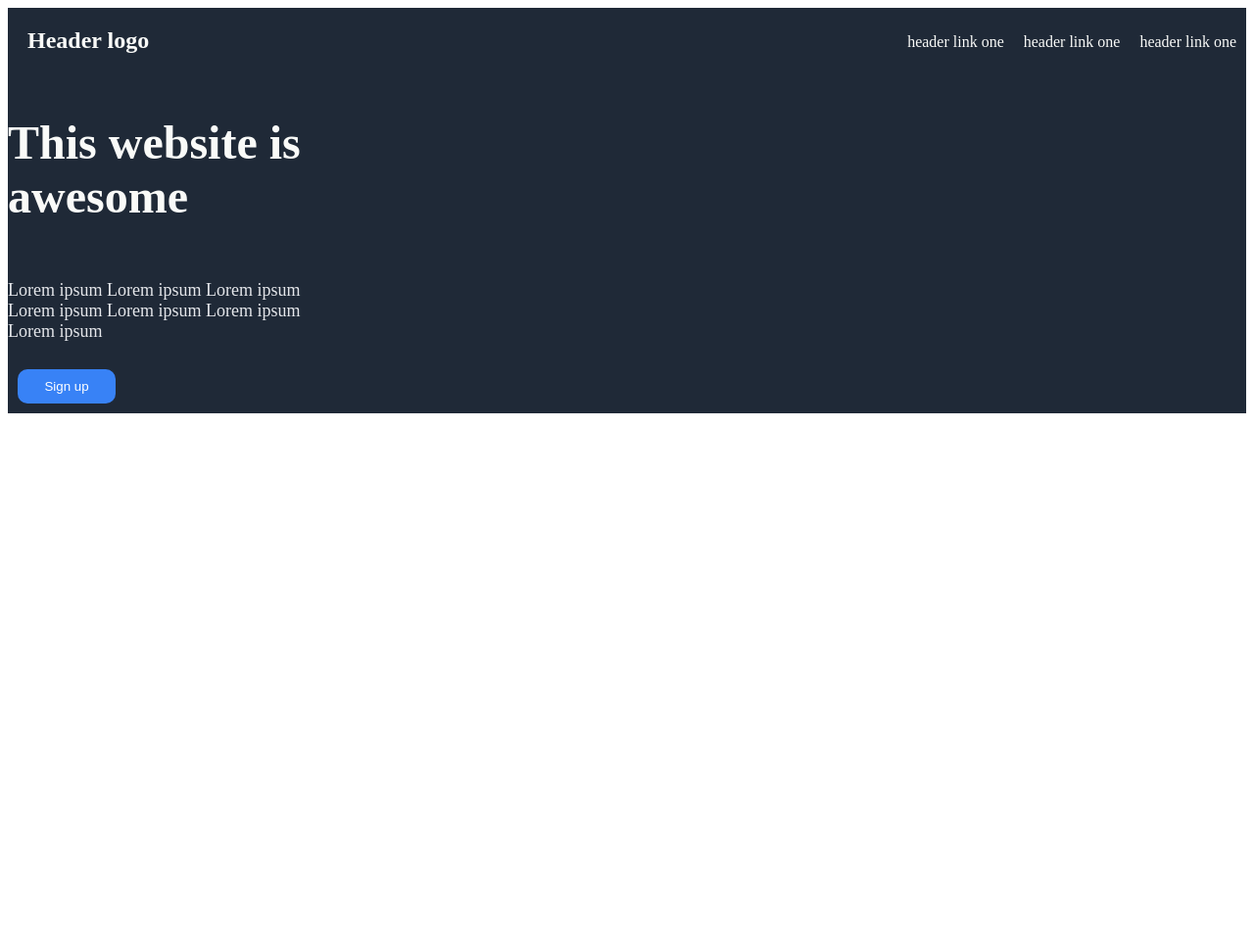
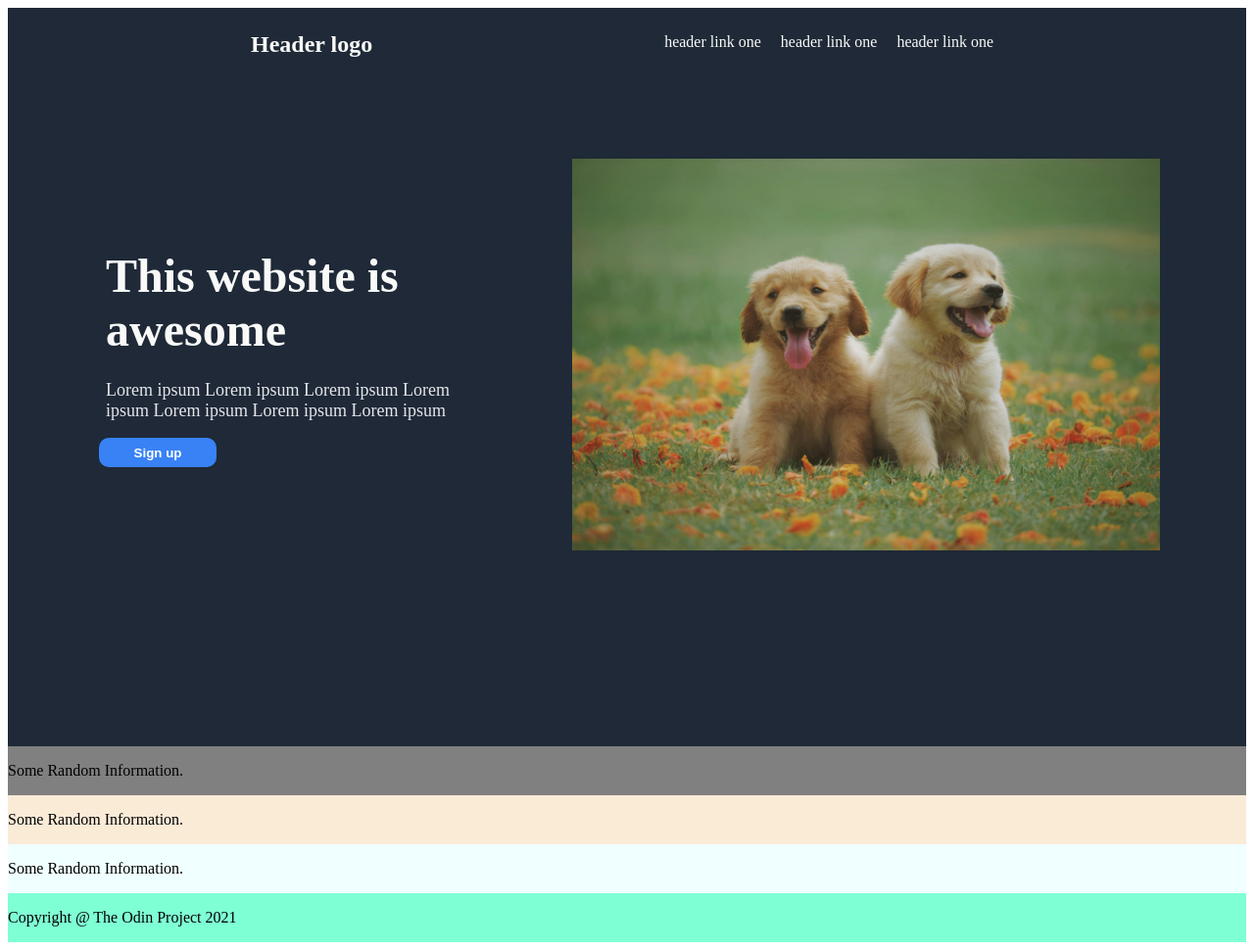
Before and after one commit to dyrrcan/htmlcssproject, a plain HTML site: page index.html in a window 1280 px wide. Shown: the whole page at 98% size. Before the commit the page ends 800 px from the top, so only its background shows below. Drawn offline with Linux system fonts and the light colour scheme.

Commit message:
Finished first section

```diff
--- a/index.html
+++ b/index.html
@@ -12,6 +12,9 @@
 
 
 <body>
+
+
+    <div class="firstcontainer">
         <div class="headerlinkcontainer">
             <h3 class="headerlogo">Header logo</h3>
             <ul class="headerlinks">
@@ -22,12 +25,27 @@
         </div>
 
         <div class="awesomewebsite">
+
+
             <div class="awesome">
-            <h2 class="titleawesome">This website is awesome</h2>
+                <p class="titleawesome">This website is awesome</p>
                 <p class="subtext1">Lorem ipsum Lorem ipsum Lorem ipsum Lorem ipsum Lorem ipsum Lorem ipsum Lorem ipsum </p>
+                <div class="buttoncontainer">
                     <button class="button1">Sign up</button>
+                </div>
+            </div>
 
             <div class="imageholder">
+                <img src ="./images/dog.jpg" alt="Dog image" style="width: 600px; height: 400px;">
+
+
+            </div>
+
+
+
+        </div>
+
+
 
     </div>
 
@@ -37,12 +55,36 @@
 
 
 
+
+
+
+
+    <div class="randominformationcontainer">
+        <p class="randominformation">
+            Some Random Information.
+        </p>
+    </div>
+
+
+    <div class="inspiringquotecontainer">
+        <p class="inspiringquote">
+            Some Random Information.
+        </p>
+    </div>
+
+    <div class="callactioncontainer">
+        <p class="callaction">
+            Some Random Information.
+        </p>
     </div>
 
 
 
-
-
+    <div class="footercontainer">
+        <p class="footer">
+            Copyright @ The Odin Project 2021
+        </p>
+    </div>
 
 
 
--- a/styleforindex.css
+++ b/styleforindex.css
@@ -2,11 +2,6 @@ a {
     text-decoration: none;
     color:#F9FAF8;
 }
-
-
-
-
-
 
 body {
     display: flex;
@@ -14,15 +9,23 @@ body {
 }
 
 
+.firstcontainer {
+    background-color:#1F2937;
+}
+
 .headerlinkcontainer {
     display: flex;
     flex-direction: row;
-    background-color:#1F2937;
+
+    justify-content: space-evenly;
+
 }
 
 .headerlinks {
     display: flex;
-    margin-left: auto;
+    flex-direction: row;
+    margin-bottom: 100px;
+
 
 
 }
@@ -36,42 +39,114 @@ body {
 .headerlogo {
     font-weight: bold;
     color:#F9FAF8;
-    margin: 20px;
+    margin-bottom: 100px;
     font-size: 24px;
 }
 
 .awesomewebsite {
-    background-color: #1F2937;
+
     display: flex;
     flex-direction: row;
+    justify-content: space-evenly;
+    margin-bottom: 200px;
+
+
+
 }
 
 .titleawesome {
     font-size: 48px;
     font-weight: bold;
-    color:#F9FAF8
+    color:#F9FAF8;
+    padding:10px;
+    margin: 2px;
+
 
 }
 
 .subtext1 {
     font-size: 18px;
     color: #E5E7EB;
+    padding: 10px;
+    margin: 2px;
 }
 
 .button1 {
     color:white;
+    font-weight: bold;
     background-color:#3882F6;
     border: none;
     border-radius: 10px;
-    padding: 10px;
-    margin: 10px;
-    justify-content: center;
-    width: 100px;
+    width: 120px;
+    height: 30px;
+    padding: 8px;
+    margin: 5px;
+
+
 }
 
 .awesome {
-    width: 300px;
+
+    width: 400px;
     display: flex;
     flex-direction: column;
+    justify-content: center;
+
 
 }
+
+.buttoncontainer {
+    display: flex;
+    flex-direction: row;
+
+}
+
+.imageholder {
+    display: flex;
+    flex-direction: row;
+
+}
+
+
+
+
+
+
+
+
+
+
+
+
+
+
+
+
+
+
+
+
+
+
+
+
+
+
+
+
+.randominformationcontainer {
+    background-color: grey;
+
+}
+
+.inspiringquotecontainer {
+    background-color: antiquewhite;
+}
+
+.callactioncontainer {
+    background-color: azure;
+}
+
+.footercontainer {
+    background-color: aquamarine;
+}
```
Also changed, not shown: images/dog.jpg (added). Lines whose indentation alone changed are shown as unchanged.
